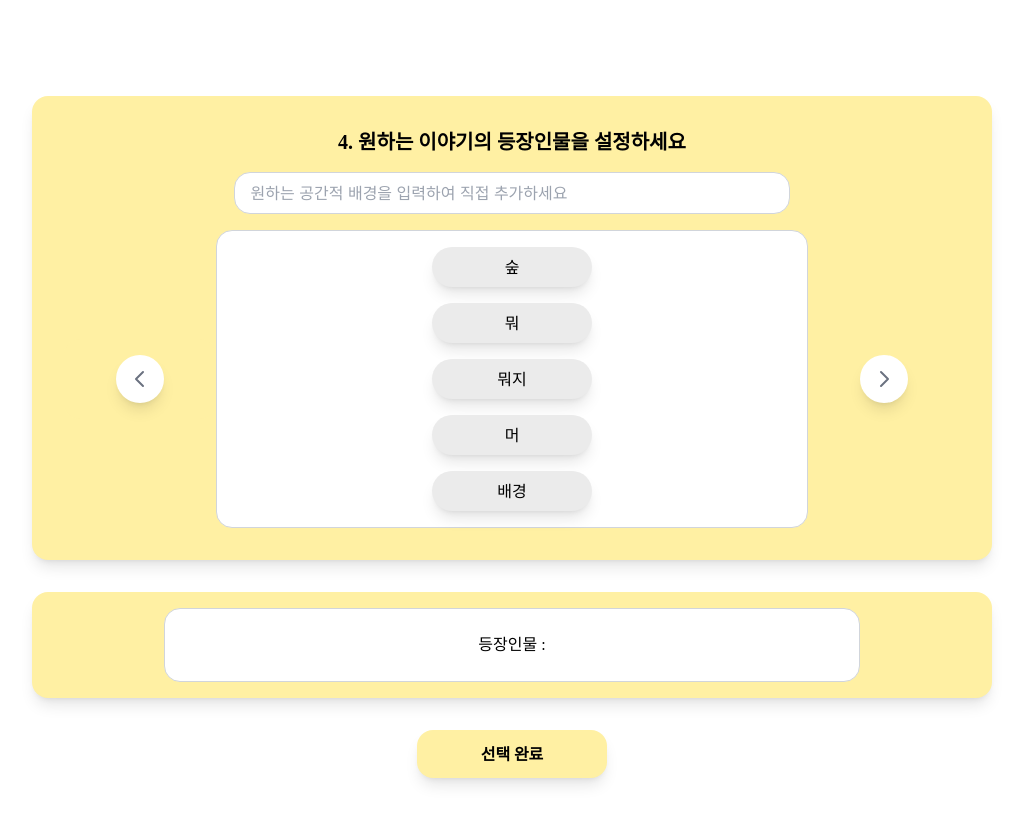
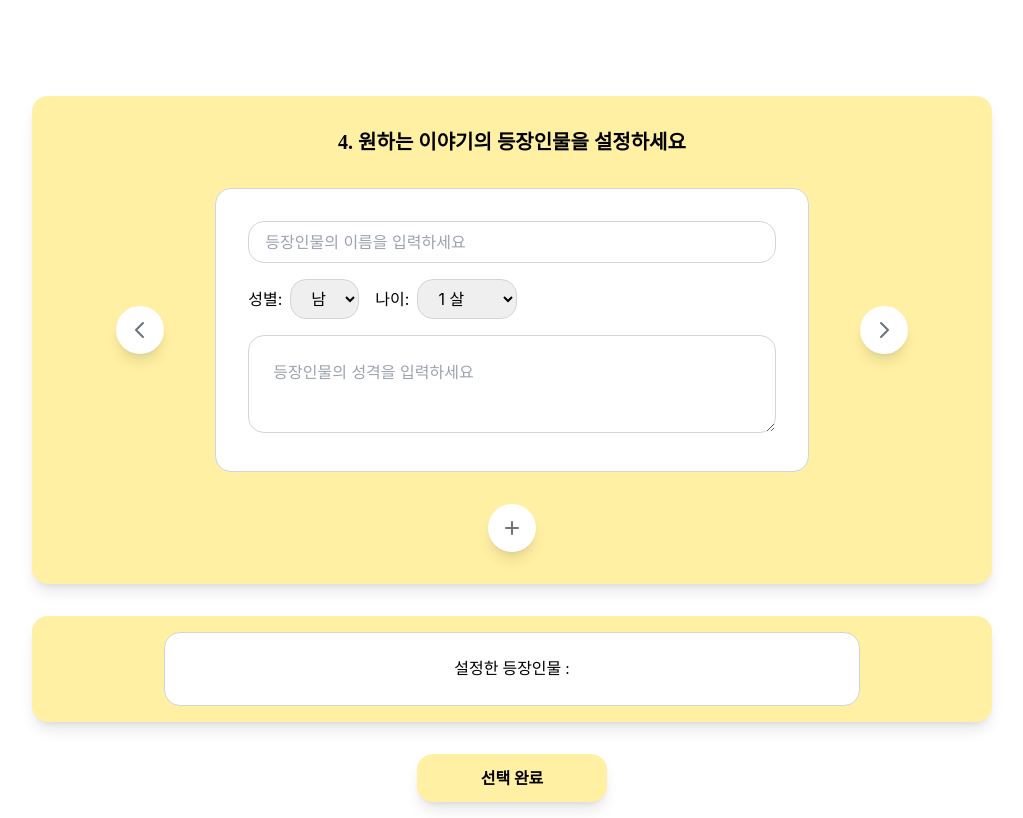
Before and after one commit to tuk-iBooK/Frontend, a React (Create React App) app: page /character in a window 1280 px wide. Shown: the whole page, without its empty margins (128-1151 px from the left). Built offline with nearby package versions, Linux system fonts and the light colour scheme.

Commit message:
등장인물 설정 페이지 퍼블리싱 완료

```diff
--- a/src/pages/BackgroundSettingPage.tsx
+++ b/src/pages/BackgroundSettingPage.tsx
@@ -36,6 +36,7 @@ const BackgroundSettingPage: React.FC = () => {
   const handleSubmit = (e: React.FormEvent) => {
     e.preventDefault();
     console.log("Selected backgrounds:", selectedBackgrounds);
+    navigate("/character", { state: { selectedBackgrounds } });
   };
 
   const handleGoBack = () => {
--- a/src/pages/CharacterSettingPage.tsx
+++ b/src/pages/CharacterSettingPage.tsx
@@ -2,40 +2,43 @@ import React, { useState } from "react";
 import { useNavigate } from "react-router-dom";
 
 const CharacterSettingPage: React.FC = () => {
-  const [selectedCharacters, setSelectedCharacters] = useState<string[]>([]);
-  const [additionalCharacter, setAdditionalCharacter] = useState<string>("");
+  const [characters, setCharacters] = useState<Character[]>([]);
+  const [name, setName] = useState<string>("");
+  const [age, setAge] = useState<number>(1);
+  const [gender, setGender] = useState<string>("남");
+  const [personality, setPersonality] = useState<string>("");
   const navigate = useNavigate();
 
-  const handleCharacterClick = (character: string) => {
-    setSelectedCharacters((prevCharacters) =>
-      prevCharacters.includes(character)
-        ? prevCharacters.filter((g) => g !== character)
-        : [...prevCharacters, character]
-    );
-  };
+  interface Character {
+    name: string;
+    age: number;
+    gender: string;
+    personality: string;
+  }
 
   const handleAddCharacter = () => {
-    if (additionalCharacter.trim() !== "") {
-      const trimmedCharacter = additionalCharacter.trim();
-      if (!selectedCharacters.includes(trimmedCharacter)) {
-        setSelectedCharacters((prevCharacters) => [
-          ...prevCharacters,
-          trimmedCharacter,
-        ]);
-      }
-      // setAdditionalCharacter(""); // 입력값 초기화
+    if (
+      characters.length < 3 &&
+      name.trim() !== "" &&
+      personality.trim() !== ""
+    ) {
+      setCharacters([...characters, { name, age, gender, personality }]);
+      setName("");
+      setAge(1);
+      setGender("남");
+      setPersonality("");
     }
   };
 
-  const handleRemoveCharacter = (character: string) => {
-    setSelectedCharacters((prevCharacters) =>
-      prevCharacters.filter((g) => g !== character)
-    );
+  const handleRemoveCharacter = (index: number) => {
+    const updatedCharacters = [...characters];
+    updatedCharacters.splice(index, 1);
+    setCharacters(updatedCharacters);
   };
 
   const handleSubmit = (e: React.FormEvent) => {
     e.preventDefault();
-    console.log("Selected Characters:", selectedCharacters);
+    console.log("Selected Characters:", characters);
   };
 
   const handleGoBack = () => {
@@ -53,21 +56,8 @@ const CharacterSettingPage: React.FC = () => {
           <div className="text-xl font-bold text-black font-['Inria'] p-4">
             4. 원하는 이야기의 등장인물을 설정하세요
           </div>
-          {/* <div className=""> */}
-          <input
-            type="text"
-            value={additionalCharacter}
-            onChange={(e) => setAdditionalCharacter(e.target.value)}
-            placeholder="원하는 공간적 배경을 입력하여 직접 추가하세요"
-            className="w-3/5 py-2 p-4 border border-gray-300 rounded-2xl"
-            onKeyDown={(e) => {
-              if (e.key === "Enter" && additionalCharacter.trim() !== "") {
-                handleAddCharacter();
-              }
-            }}
-          />
-          {/* </div> */}
-          <div className="flex justify-center items-center m-4">
+          {/* /여기부터 */}
+          <div className="bg-[#FFF0A3] p-4 rounded-2xl flex justify-center items-center">
             <div className="bg-[#FFF0A3] p-4 rounded-2xl w-1/5 flex justify-center items-center">
               <button
                 className="w-12 h-12  bg-white text-gray-500 rounded-full flex justify-center items-center shadow-lg hover:shadow-none hover:bg-[#EBEBEB] hover:text-white"
@@ -89,20 +79,54 @@ const CharacterSettingPage: React.FC = () => {
                 </svg>
               </button>
             </div>
-            <div className="flex flex-col w-4/5 space-y-4 p-4 bg-white border border-gray-300 justify-center items-center rounded-2xl">
-              {["숲", "뭐", "뭐지", "머", "배경"].map((Character, index) => (
-                <button
-                  key={index}
-                  className={`py-2 px-4 rounded-full w-40 h-10  shadow-lg ${
-                    selectedCharacters.includes(Character)
-                      ? "bg-[#FFF0A3] text-black shadow-none"
-                      : "bg-[#EBEBEB] text-black"
-                  } hover:bg-[#FFF0A3] hover:shadow-none`}
-                  onClick={() => handleCharacterClick(Character)}
+
+            <div className="flex flex-col w-4/5 space-y-4 p-8 bg-white border border-gray-300 justify-center items-center rounded-2xl">
+              <div className="w-full space-y-4 ">
+                <input
+                  type="text"
+                  value={name}
+                  onChange={(e) => setName(e.target.value)}
+                  placeholder="등장인물의 이름을 입력하세요"
+                  className="w-full py-2 p-4 border border-gray-300 rounded-2xl"
+                />
+
+                <div className="flex w-full space-x-4">
+                  <div className="flex items-center space-x-2">
+                    <span>성별:</span>
+                    <select
+                      value={gender}
+                      onChange={(e) => setGender(e.target.value)}
+                      className="py-2 px-4 border border-gray-300 rounded-2xl"
                     >
-                  {Character}
-                </button>
+                      <option value="남">남</option>
+                      <option value="여">여</option>
+                    </select>
+                  </div>
+                  <div className="flex items-center space-x-2">
+                    <span>나이:</span>
+                    <select
+                      value={age}
+                      onChange={(e) => setAge(parseInt(e.target.value))}
+                      className="py-2 px-4 border border-gray-300 rounded-2xl"
+                    >
+                      {Array.from({ length: 100 }, (_, index) => (
+                        <option key={index} value={index + 1}>
+                          {index + 1} 살
+                        </option>
                       ))}
+                    </select>
+                  </div>
+                </div>
+
+                <div className="">
+                  <textarea
+                    value={personality}
+                    onChange={(e) => setPersonality(e.target.value)}
+                    placeholder="등장인물의 성격을 입력하세요"
+                    className="w-full py-6 px-6 border border-gray-300 rounded-2xl"
+                  />
+                </div>
+              </div>
             </div>
             <div className="p-4 rounded-2xl w-1/5 flex justify-center items-center">
               <button
@@ -126,24 +150,16 @@ const CharacterSettingPage: React.FC = () => {
               </button>
             </div>
           </div>
-        </div>
-      </div>
 
-      <div className="w-3/4 flex p-4 bg-[#FFF0A3] rounded-2xl justify-center shadow-lg">
-        <div className=" w-3/4 bg-white border border-gray-300 text-m text-black font-['Inria'] p-6 rounded-2xl">
-          등장인물 :{" "}
-          {selectedCharacters.map((Character, index) => (
+          <div className="flex justify-center items-center m-4">
             <button
-              key={index}
-              className="px-6 py-1 bg-[#FFF0A3] text-black rounded-2xl m-2"
-              onClick={() => handleRemoveCharacter(Character)}
+              onClick={handleAddCharacter}
+              className="w-12 h-12 bg-white text-gray-500 rounded-full flex justify-center items-center shadow-lg hover:shadow-none hover:bg-[#EBEBEB] hover:text-white"
             >
-              <div className="flex">
-                <span className="ml-2">{Character}</span>
-                <div className="p-1">
               <svg
                 xmlns="http://www.w3.org/2000/svg"
-                    className="h-4 w-4 text-gray-300"
+                className="h-6 w-6"
+                fill="none"
                 viewBox="0 0 24 24"
                 stroke="currentColor"
               >
@@ -151,28 +167,39 @@ const CharacterSettingPage: React.FC = () => {
                   strokeLinecap="round"
                   strokeLinejoin="round"
                   strokeWidth={2}
-                      d="M6 18L18 6M6 6l12 12"
-                    />
-                    <circle
-                      cx="12"
-                      cy="12"
-                      r="9"
-                      fill="gray"
-                      className="text-gray-400"
-                    />
-                    <path
-                      strokeLinecap="round"
-                      strokeLinejoin="round"
-                      strokeWidth={2}
-                      d="M9 15l6-6M15 15l-6-6"
+                  d="M12 6v6m0 0v6m0-6h6m-6 0H6"
                 />
               </svg>
+            </button>
           </div>
         </div>
+        <div className="w-full flex p-4 bg-[#FFF0A3] rounded-2xl justify-center shadow-lg">
+          <div className="w-3/4 bg-white border border-gray-300 text-m text-black font-['Inria'] p-6 rounded-2xl">
+            설정한 등장인물 :
+            <div className="space-y-4">
+              {characters.map((character, index) => (
+                <div key={index} className="flex justify-between items-center">
+                  <div>
+                    <span>
+                      {character.name} ({character.age} 살, {character.gender})
+                      - {character.personality}
+                    </span>
+                  </div>
+                  <div>
+                    <button
+                      onClick={() => handleRemoveCharacter(index)}
+                      className="px-4 py-2 bg-[#EBEBEB] text-black rounded-2xl hover:bg-[#FFF0A3]"
+                    >
+                      삭제
                     </button>
+                  </div>
+                </div>
               ))}
             </div>
           </div>
+        </div>
+
+        <div>
           <button
             className="mb-4 mt-8 px-16 py-3 pr-16 font-bold text-black bg-[#FFF0A3] hover:bg-[#FFE55A] hover:text-white hover:shadow-none rounded-2xl text-center shadow-lg"
             onClick={handleSubmit}
@@ -180,6 +207,8 @@ const CharacterSettingPage: React.FC = () => {
             선택 완료
           </button>
         </div>
+      </div>
+    </div>
   );
 };
 
--- a/src/pages/GenreSettingPage.tsx
+++ b/src/pages/GenreSettingPage.tsx
@@ -1,5 +1,6 @@
 import React, { useState } from "react";
 import { useNavigate } from "react-router-dom";
+import axios from "axios";
 
 const GenreSettingPage: React.FC = () => {
   const [selectedGenres, setSelectedGenres] = useState<string[]>([]);
@@ -31,6 +32,7 @@ const GenreSettingPage: React.FC = () => {
   const handleSubmit = (e: React.FormEvent) => {
     e.preventDefault();
     console.log("Selected genres:", selectedGenres);
+    navigate("/period", { state: { selectedGenres } });
   };
 
   const handleNextPage = () => {
@@ -59,27 +61,7 @@ const GenreSettingPage: React.FC = () => {
             />
           </div>
           <div className="flex justify-center items-center m-4">
-            <div className="bg-[#FFF0A3] p-4 rounded-2xl w-1/5 flex justify-center items-center">
-              {/* <button
-                className="w-12 h-12 bg-blue-500 text-white rounded-full flex justify-center items-center"
-                onClick={handleNextPage}
-              >
-                <svg
-                  xmlns="http://www.w3.org/2000/svg"
-                  className="h-6 w-6"
-                  fill="none"
-                  viewBox="0 0 24 24"
-                  stroke="currentColor"
-                >
-                  <path
-                    strokeLinecap="round"
-                    strokeLinejoin="round"
-                    strokeWidth={2}
-                    d="M9 5l7 7-7 7"
-                  />
-                </svg>
-              </button> */}
-            </div>
+            <div className="bg-[#FFF0A3] p-4 rounded-2xl w-1/5 flex justify-center items-center"></div>
             <div className="flex flex-col w-4/5 space-y-4 p-4 bg-white border border-gray-300 justify-center items-center rounded-2xl">
               {["환상", "모험", "동화", "신화", "공상과학"].map(
                 (genre, index) => (
--- a/src/pages/MainPage.tsx
+++ b/src/pages/MainPage.tsx
@@ -1,8 +1,18 @@
-import React from "react";
-import { Link } from "react-router-dom";
+import React, { useState, useEffect } from "react";
+import { Link, useNavigate } from "react-router-dom";
 import axios from "axios";
 
 const MainPage: React.FC = () => {
+  const [isLoggedIn, setIsLoggedIn] = useState(false);
+  const navigate = useNavigate();
+
+  useEffect(() => {
+    const token = localStorage.getItem("id");
+    if (token) {
+      setIsLoggedIn(true);
+    }
+  }, []);
+
   const handleStart = async () => {
     try {
       const token = localStorage.getItem("id");
@@ -24,9 +34,16 @@ const MainPage: React.FC = () => {
 
       const { story_id } = response.data;
       console.log("생성된 story_id:", story_id);
+
+      navigate(`/genre?story_id=${story_id}`);
     } catch (error) {
       console.error("API 호출 중 오류가 발생했습니다:", error);
     }
+  };
+
+  const handleLogout = () => {
+    localStorage.removeItem("id");
+    setIsLoggedIn(false);
   };
 
   return (
@@ -40,6 +57,15 @@ const MainPage: React.FC = () => {
           시작하기
         </button>
         <div>
+          {isLoggedIn ? (
+            <button
+              onClick={handleLogout}
+              className="mr-4 text-gray-500 hover:underline hover:text-black"
+            >
+              로그아웃
+            </button>
+          ) : (
+            <>
               <Link
                 to="/Login"
                 className="mr-4 text-gray-500 hover:underline hover:text-black"
@@ -52,6 +78,8 @@ const MainPage: React.FC = () => {
               >
                 회원가입
               </Link>
+            </>
+          )}
         </div>
       </div>
     </div>
--- a/src/pages/PeriodSettingPage.tsx
+++ b/src/pages/PeriodSettingPage.tsx
@@ -33,6 +33,7 @@ const PeriodSettingPage: React.FC = () => {
   const handleSubmit = (e: React.FormEvent) => {
     e.preventDefault();
     console.log("Selected periods:", selectPeriods);
+    navigate("/background", { state: { selectPeriods } });
   };
 
   const handleGoBack = () => {
```
Lines whose indentation alone changed are shown as unchanged.
